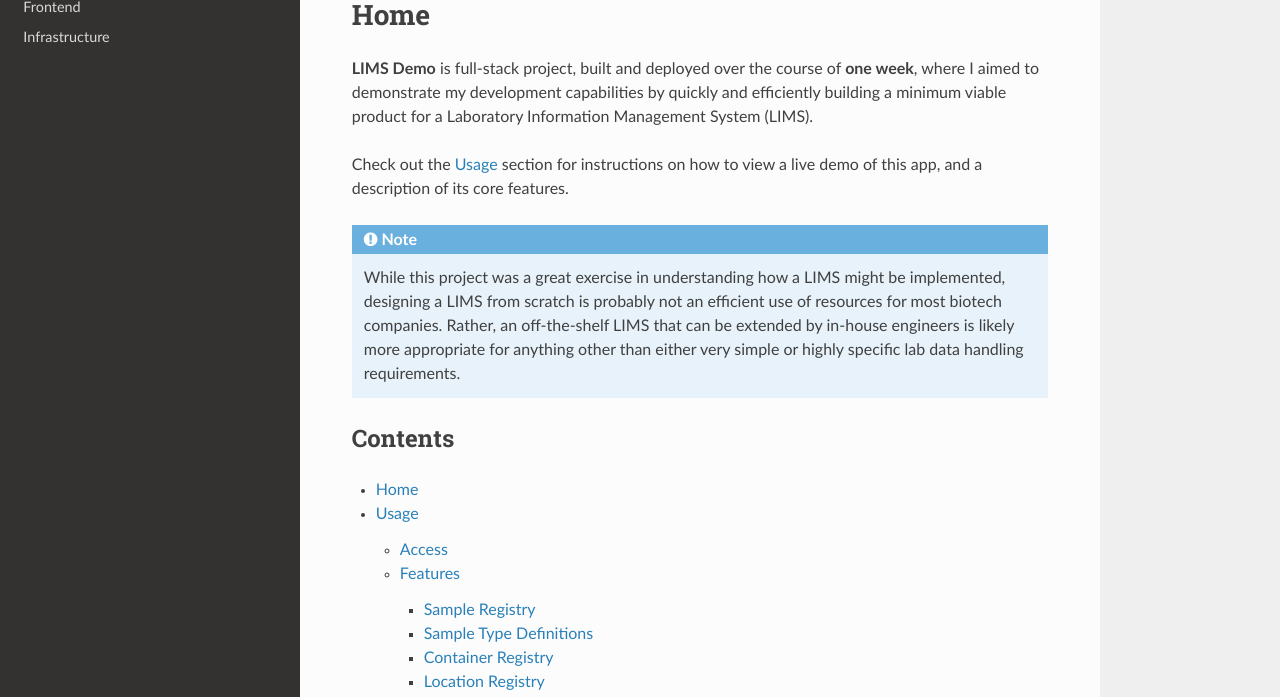
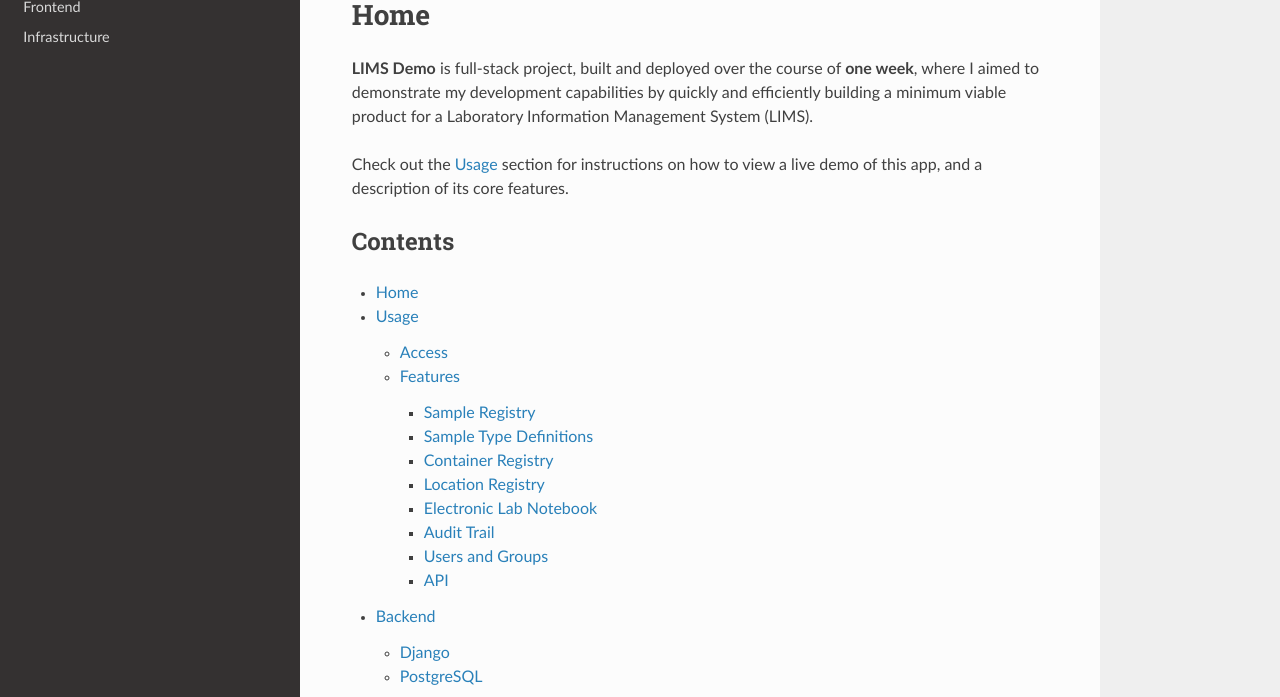
Before and after one commit to williamcpierce/lims-demo, a Sphinx documentation site: the page built from docs/index.rst, in a window 1280 px wide and 900 px high, cut to the strip 203-900 px from the top of the window. Built offline with Sphinx 7.4.7 and the Read the Docs theme 2.0.0, drawn with Linux system fonts in a browser that asks for light colours.

Commit message:
Docs update

```diff
--- a/docs/index.rst
+++ b/docs/index.rst
@@ -10,15 +10,6 @@ minimum viable product for a Laboratory Information Management System (LIMS).
 Check out the :doc:`usage` section for instructions on how to view a live demo of this app,
 and a description of its core features.
 
-.. note::
-
-   While this project was a great exercise in understanding how a LIMS might be implemented,
-   designing a LIMS from scratch is probably not an efficient use of resources for most
-   biotech companies. Rather, an off-the-shelf LIMS that can be extended by in-house engineers
-   is likely more appropriate for anything other than either very simple or highly specific
-   lab data handling requirements.
-
-
 Contents
 --------
 
```
